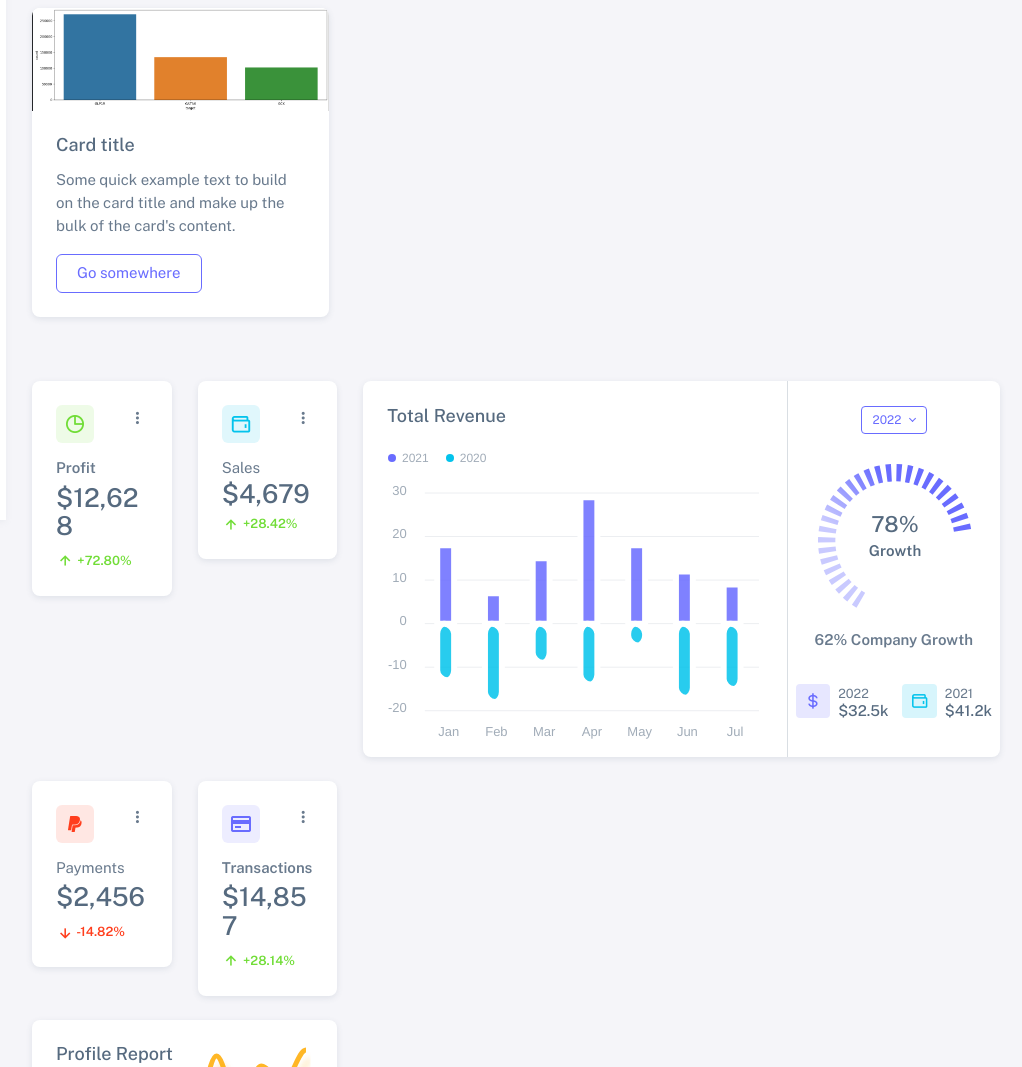
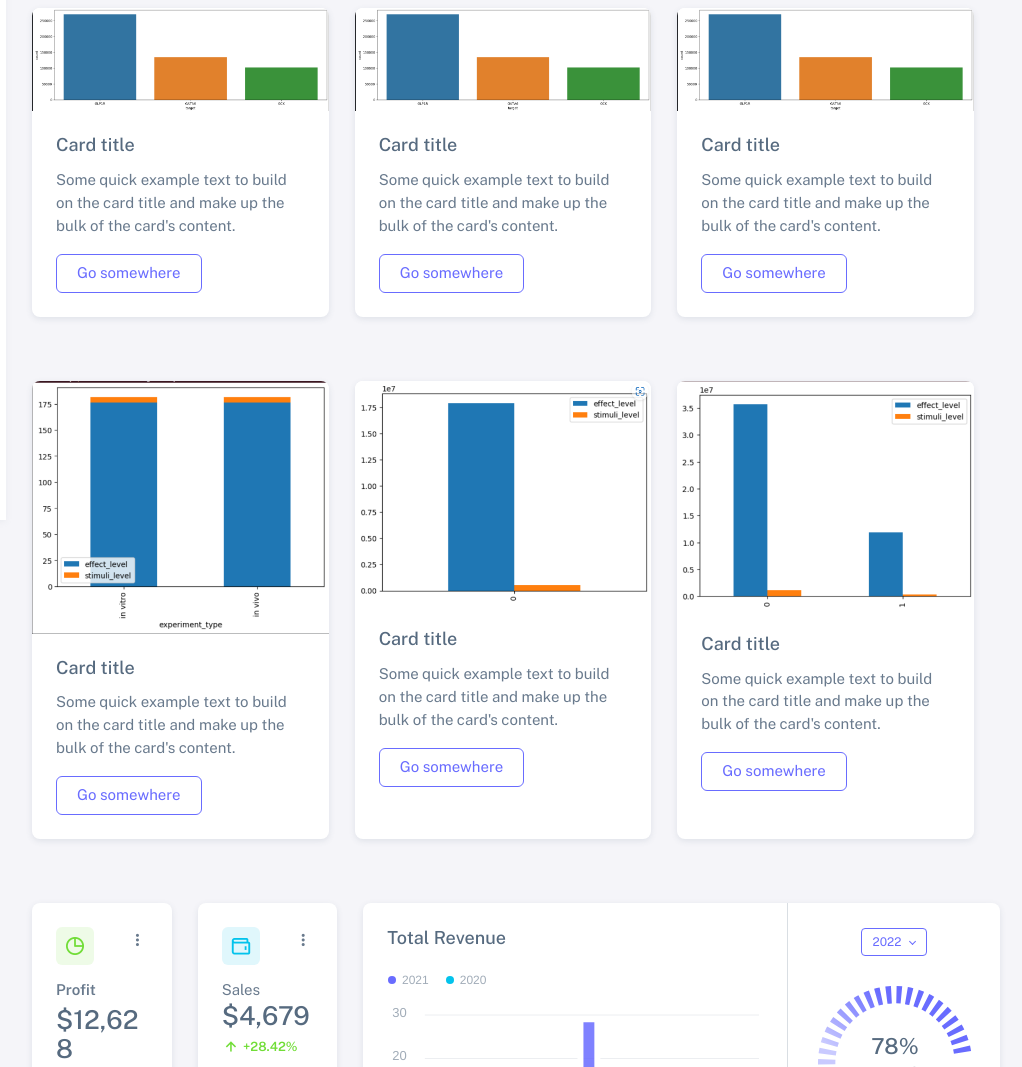
Before and after one commit to johnchque/jadvisage, a plain HTML site: page index.html in a window 1280 px wide. Shown: the part 280-1347 px from the top of the page, without its empty margins (254-1276 px from the left). Drawn offline with nearby package versions, Linux system fonts and the light colour scheme.

Commit message:
Updating index.

```diff
--- a/index.html
+++ b/index.html
@@ -360,6 +360,68 @@
                       </div>
                     </div>
                   </div>
+                  <div class="col-md-6 col-lg-4 mb-3">
+                    <div class="card h-100">
+                      <img class="card-img-top" src="/assets/img/Picture1.PNG" alt="Card image cap" />
+                      <div class="card-body">
+                        <h5 class="card-title">Card title</h5>
+                        <p class="card-text">
+                          Some quick example text to build on the card title and make up the bulk of the card's content.
+                        </p>
+                        <a href="javascript:void(0)" class="btn btn-outline-primary">Go somewhere</a>
+                      </div>
+                    </div>
+                  </div>
+                  <div class="col-md-6 col-lg-4 mb-3">
+                    <div class="card h-100">
+                      <img class="card-img-top" src="/assets/img/Picture1.PNG" alt="Card image cap" />
+                      <div class="card-body">
+                        <h5 class="card-title">Card title</h5>
+                        <p class="card-text">
+                          Some quick example text to build on the card title and make up the bulk of the card's content.
+                        </p>
+                        <a href="javascript:void(0)" class="btn btn-outline-primary">Go somewhere</a>
+                      </div>
+                    </div>
+                  </div>
+                </div>
+                <div class="row mb-5">
+                  <div class="col-md-6 col-lg-4 mb-3">
+                    <div class="card h-100">
+                      <img class="card-img-top" src="/assets/img/picture3.PNG" alt="Card image cap" />
+                      <div class="card-body">
+                        <h5 class="card-title">Card title</h5>
+                        <p class="card-text">
+                          Some quick example text to build on the card title and make up the bulk of the card's content.
+                        </p>
+                        <a href="javascript:void(0)" class="btn btn-outline-primary">Go somewhere</a>
+                      </div>
+                    </div>
+                  </div>
+                  <div class="col-md-6 col-lg-4 mb-3">
+                    <div class="card h-100">
+                      <img class="card-img-top" src="/assets/img/picture4.PNG" alt="Card image cap" />
+                      <div class="card-body">
+                        <h5 class="card-title">Card title</h5>
+                        <p class="card-text">
+                          Some quick example text to build on the card title and make up the bulk of the card's content.
+                        </p>
+                        <a href="javascript:void(0)" class="btn btn-outline-primary">Go somewhere</a>
+                      </div>
+                    </div>
+                  </div>
+                  <div class="col-md-6 col-lg-4 mb-3">
+                    <div class="card h-100">
+                      <img class="card-img-top" src="/assets/img/picture7.PNG" alt="Card image cap" />
+                      <div class="card-body">
+                        <h5 class="card-title">Card title</h5>
+                        <p class="card-text">
+                          Some quick example text to build on the card title and make up the bulk of the card's content.
+                        </p>
+                        <a href="javascript:void(0)" class="btn btn-outline-primary">Go somewhere</a>
+                      </div>
+                    </div>
+                  </div>
                 </div>
                 <!-- Total Revenue -->
                 <div class="col-12 col-lg-8 order-2 order-md-3 order-lg-2 mb-4">
```
